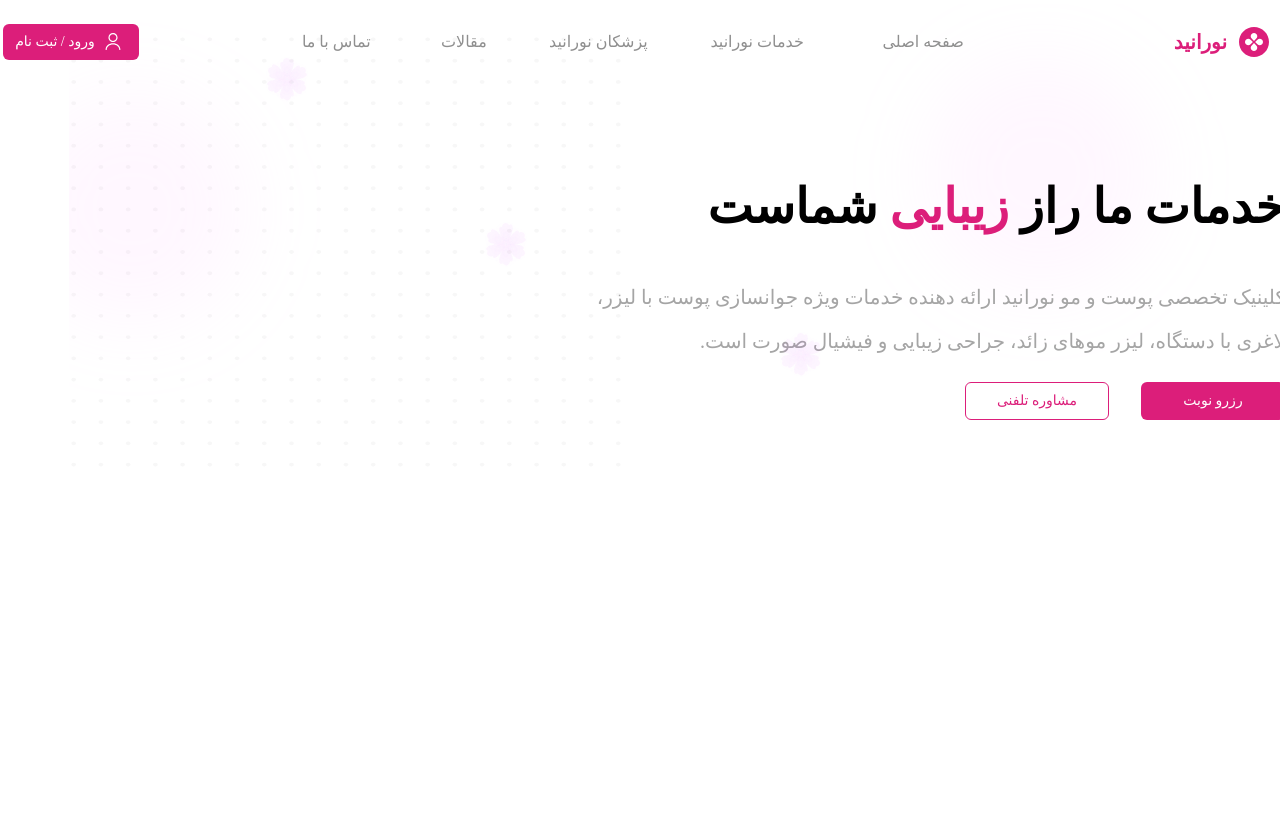
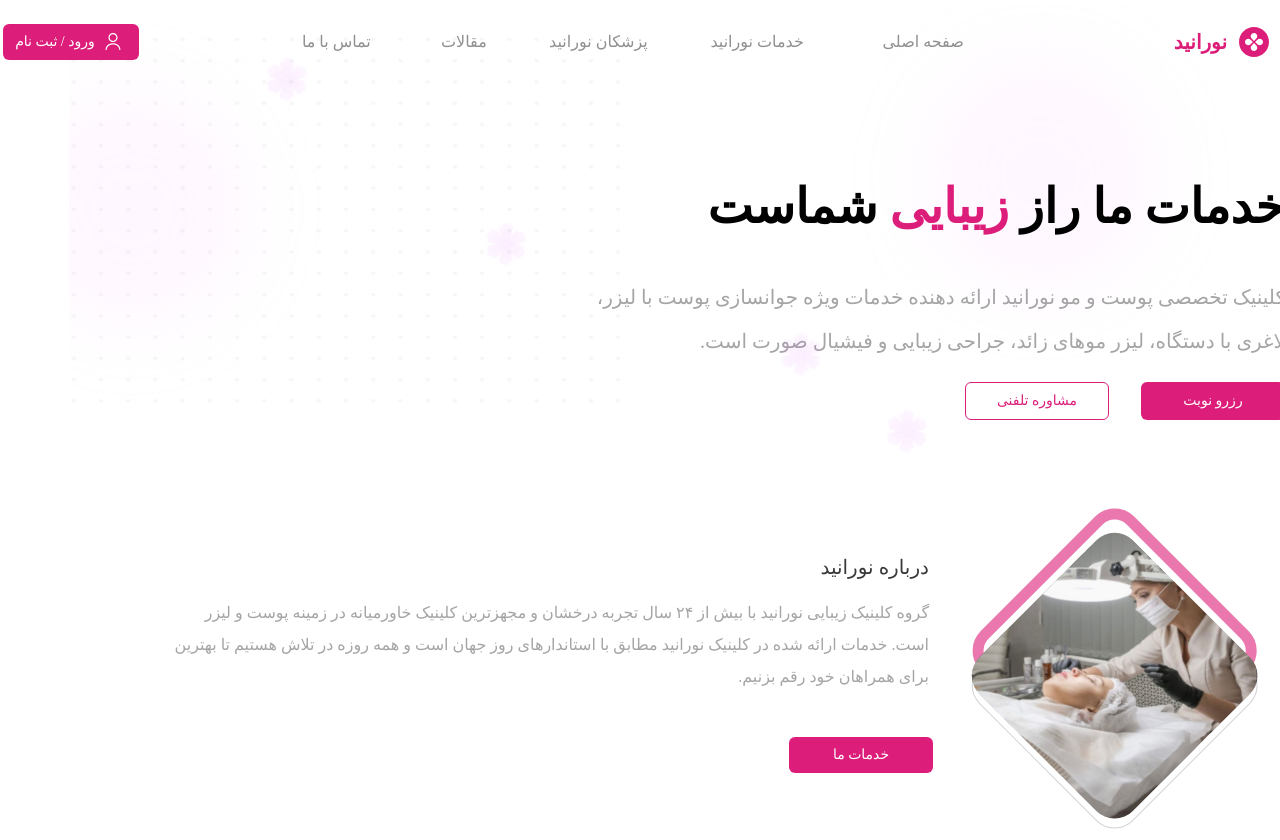
Before and after one commit to mahdihagollahi/Booking-a-beauty-clinic, a Next.js app: page / in a window 1280 px wide. Shown: the top 840 px of the page. Before the commit the page ends 800 px from the top, so only its background shows below. Built offline with nearby package versions, Linux system fonts and the light colour scheme; a web font is replaced by a local one.

Commit message:
add about me in landing

```diff
--- /dev/null
+++ b/src/Component/Landing/AboutMe.tsx
@@ -0,0 +1,47 @@
+import React, { Fragment } from 'react'
+import Image from "next/image";
+import DoctorImage from '@/assent/Img/Landing/aboutme.svg'
+function AboutMe() {
+  return (
+    <Fragment>
+
+        <div className='bg-white mt-[3%]'>
+
+         <div className='flex px-20'>
+            <Image
+            src={DoctorImage}
+            width={308}
+            height={343}
+            alt=''
+            />
+            <div>
+                <h3 className='font-medium text-xl text-[#393939] mr-8 mt-14'>
+                    درباره نورانید
+                </h3>
+
+                <div className='mt-5 font-regular text-base mr-8 text-[#A5A5A5]'>
+                <p>
+                گروه کلینیک‌ زیبایی نورانید با بیش از ۲۴ سال تجربه درخشان و مجهزترین کلینیک خاورمیانه در زمینه پوست و لیزر
+                </p>
+                <p className='mt-2'>
+                است. خدمات ارائه شده در کلینیک نورانید مطابق با استاندارهای روز جهان است و همه روزه در تلاش هستیم تا بهترین
+                </p>
+                <p className='mt-2'>
+                برای همراهان خود رقم بزنیم.
+                </p>
+            </div>
+            <div className='mt-12 mr-7'>
+            <button className="bg-[#DC1E7A] whitespace-nowrap w-36 py-2 px-4 rounded-md text-white font-medium text-sm">
+                خدمات ما
+            </button>
+
+            </div>
+            </div>
+
+         </div>
+        </div>
+    </Fragment>
+  )
+}
+
+export default AboutMe
--- a/src/Component/Landing/ReservationServicePart.tsx
+++ b/src/Component/Landing/ReservationServicePart.tsx
@@ -7,7 +7,7 @@ function ReservationServicePart() {
   return (
     <div>
       <div
-        className="absolute -z-1 inset-0 w-[100%] h-[60%] py-10 mt-1 rounded-3xl"
+        className="absolute -z-1 inset-0 w-[100%] h-[50%] py-10 mt-1  "
         style={{ backgroundImage: `url(${Background.src})` }}
       >
         <div className=" mr-[80.9%] mt-2">
@@ -58,6 +58,9 @@ function ReservationServicePart() {
             </button>
         </div>
       </div>
+      <div className=" mr-[32.5%] mt-[320px]">
+          <Image src={Flower} width={52} height={58} alt="" />
+        </div>
     </div>
   );
 }
--- a/src/app/page.tsx
+++ b/src/app/page.tsx
@@ -1,3 +1,4 @@
+import AboutMe from '@/Component/Landing/AboutMe'
 import Navbar from '@/Component/Landing/Navbar'
 import ReservationServicePart from '@/Component/Landing/ReservationServicePart'
 // import SingIn from '@/Component/Login/SingIn'
@@ -8,6 +9,7 @@ function page() {
     <div >
       <Navbar/>
       <ReservationServicePart/>
+      <AboutMe/>
       {/* <SingIn/> */}
     </div>
   )
```
Also changed, not shown: src/assent/Img/Landing/aboutme.svg (added).
